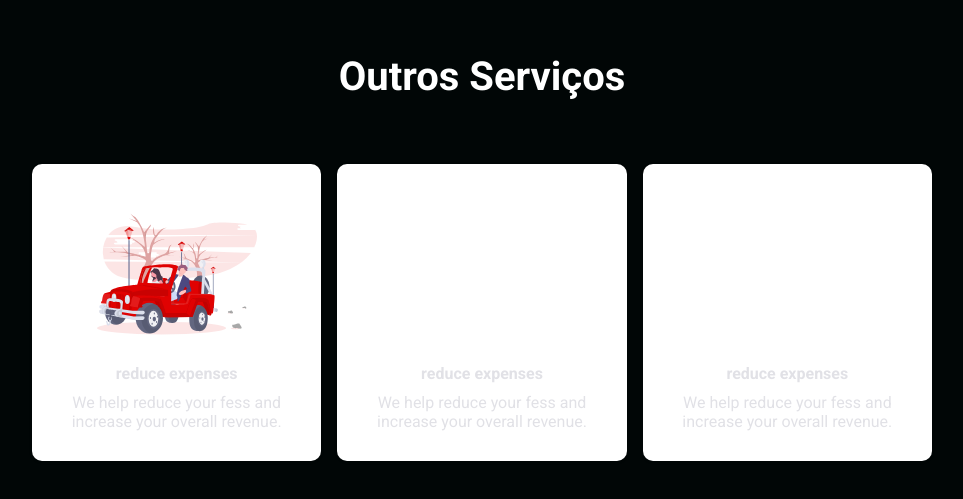
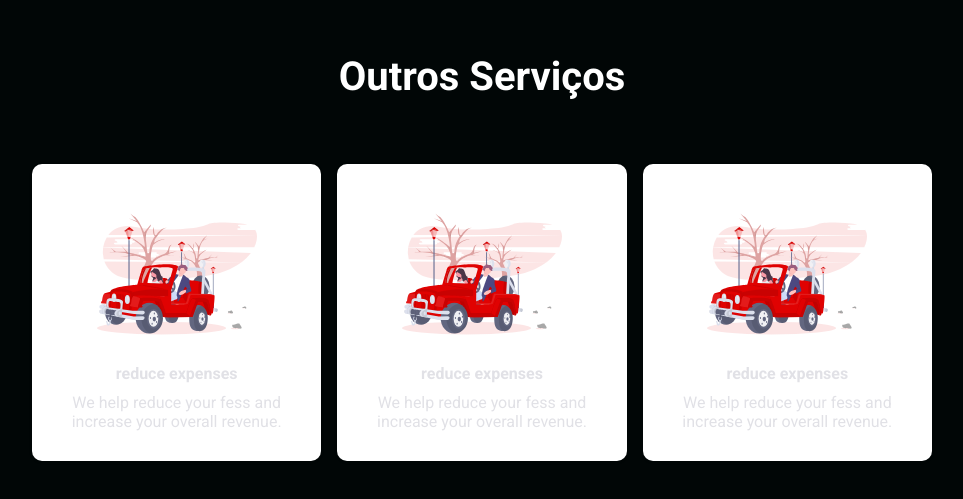
Before and after one commit to rfnsilva/portifolio_pre, a Next.js app in the folder client/: page / in a window 1280 px wide. Shown: the part 1703-2202 px from the top of the page, without its empty margins (158-1121 px from the left). Built offline with nearby package versions, Linux system fonts and the light colour scheme.

Commit message:
ajuste em alguns detalhes

```diff
--- a/client/src/components/servicesSection/index.tsx
+++ b/client/src/components/servicesSection/index.tsx
@@ -32,7 +32,14 @@ const servicesSection: React.FC = () => {
         </Card>
 
         <Card>
-          <Icon></Icon>
+          <Icon>
+            <Image
+              src="/car.svg"
+              width="400"
+              height="400"
+              alt="Profile Picture"
+            />
+          </Icon>
           <ServicesH2>reduce expenses</ServicesH2>
           <ServicesP>
             We help reduce your fess and increase your overall revenue.
@@ -40,7 +47,14 @@ const servicesSection: React.FC = () => {
         </Card>
 
         <Card>
-          <Icon></Icon>
+          <Icon>
+            <Image
+              src="/car.svg"
+              width="400"
+              height="400"
+              alt="Profile Picture"
+            />
+          </Icon>
           <ServicesH2>reduce expenses</ServicesH2>
           <ServicesP>
             We help reduce your fess and increase your overall revenue.
```
